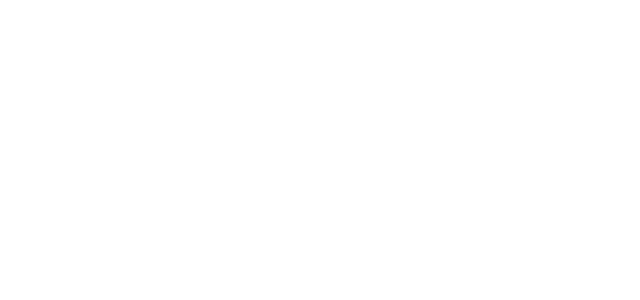
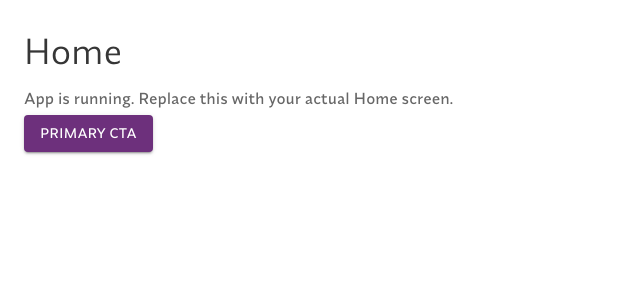
Before and after one commit to maulik1626/aun_festive, a React (Vite) app in the folder react-app/: page / in a window 1280 px wide. Shown: the top 300 px of the page, without its empty margins (0-640 px from the left). Built offline with nearby package versions, Linux system fonts and the light colour scheme.

Commit message:
chore(routing): add basic content to Home and NotFound views to avoid blank screen

```diff
--- a/react-app/src/presentation/views/common/HomeView.js
+++ b/react-app/src/presentation/views/common/HomeView.js
@@ -1 +1,17 @@
-export default function HomeView(){ return null }
+import Container from "@mui/material/Container";
+import Typography from "@mui/material/Typography";
+import Button from "@mui/material/Button";
+
+export default function HomeView(){
+  return (
+    <Container sx={{ py: 4 }}>
+      <Typography variant="h4" gutterBottom>
+        Home
+      </Typography>
+      <Typography variant="body1" color="text.secondary" gutterBottom>
+        App is running. Replace this with your actual Home screen.
+      </Typography>
+      <Button variant="contained" color="primary">Primary CTA</Button>
+    </Container>
+  );
+}
--- a/react-app/src/presentation/views/common/NotFoundView.js
+++ b/react-app/src/presentation/views/common/NotFoundView.js
@@ -1 +1,15 @@
-export default function NotFoundView(){ return null }
+import Container from "@mui/material/Container";
+import Typography from "@mui/material/Typography";
+
+export default function NotFoundView(){
+  return (
+    <Container sx={{ py: 8, textAlign: 'center' }}>
+      <Typography variant="h3" gutterBottom>
+        404
+      </Typography>
+      <Typography variant="h6" color="text.secondary">
+        The page you’re looking for doesn’t exist.
+      </Typography>
+    </Container>
+  );
+}
```
